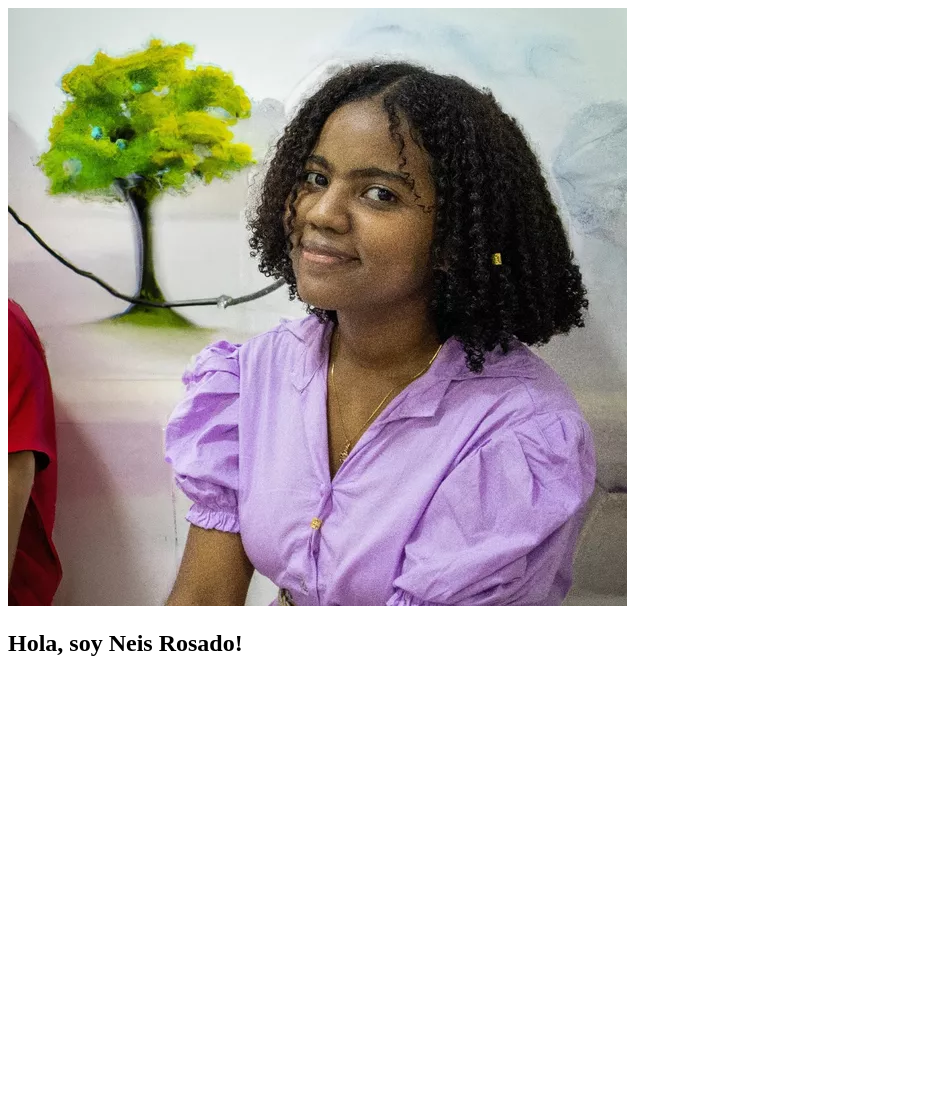
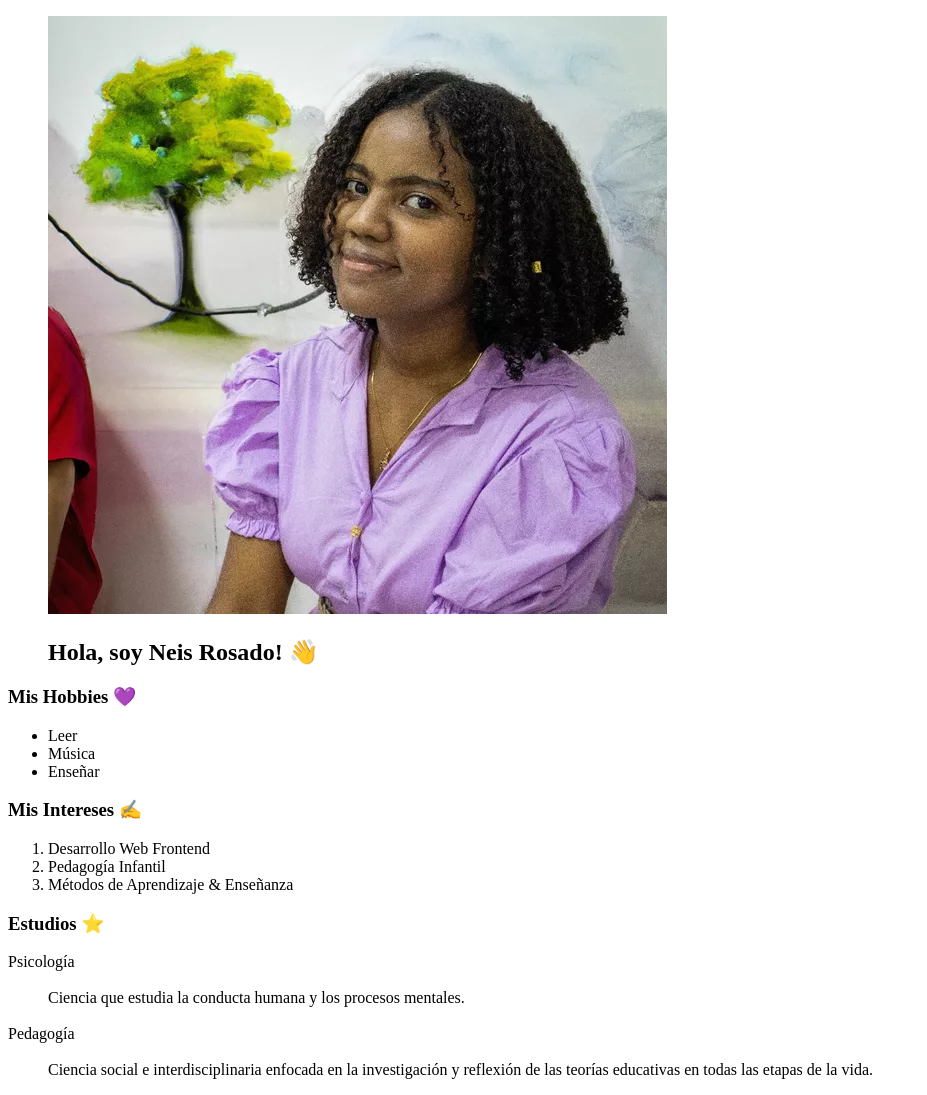
Before and after one commit to NeisRosado/bit00me, a plain HTML site: page docs/index.html in a window 1280 px wide. Shown: the whole page, without its empty margins (0-927 px from the left). Before the commit the page ends 800 px from the top, so only its background shows below. Drawn offline with Linux system fonts and the light colour scheme.

Commit message:
sobre mí

```diff
--- a/docs/index.html
+++ b/docs/index.html
@@ -1,14 +1,43 @@
 <!DOCTYPE html>
 <html lang="es">
-<head>
-    <meta charset="UTF-8">
-    <meta http-equiv="X-UA-Compatible" content="IE=edge">
-    <meta name="viewport" content="width=device-width, initial-scale=1.0">
-    <title>Taller 1</title>
-</head>
-<body>
+  <head>
+    <meta charset="UTF-8" />
+    <meta http-equiv="X-UA-Compatible" content="IE=edge" />
+    <meta name="viewport" content="width=device-width, initial-scale=1.0" />
+    <title>Neis Rosado</title>
+  </head>
+  <body>
+    <figure>
+      <img src="./me.jpg" alt="foto de neis" />
+      <figcaption>
+        <h2>Hola, soy Neis Rosado! &#128075;</h2>
+    </figure>
+</figcaption>
+      <h3>Mis Hobbies &#128156;</h3>
+      <ul>
+        <li>Leer</li>
+        <li>Música</li>
+        <li>Enseñar</li>
+      </ul>
 
-    <img src="./me.jpg" alt="foto de neis">
-<h2>Hola, soy Neis Rosado!</h2>
-</body>
+      <h3>Mis Intereses &#9997</h3>
+      <ol>
+        <li>Desarrollo Web Frontend</li>
+        <li>Pedagogía Infantil</li>
+        <li>Métodos de Aprendizaje & Enseñanza</li>
+      </ol>
+      <h3>Estudios 	&#11088; </h3>
+      <dl>
+        <dt>Psicología</dt>
+        <br>
+        <dd>Ciencia que estudia la conducta humana y los procesos mentales.</dd>
+        <br>
+        <dt>Pedagogía</dt>
+        <br>
+        <dd>
+          Ciencia social e interdisciplinaria enfocada en la investigación y
+          reflexión de las teorías educativas en todas las etapas de la vida.
+        </dd>
+      </dl>
+  </body>
 </html>
```
